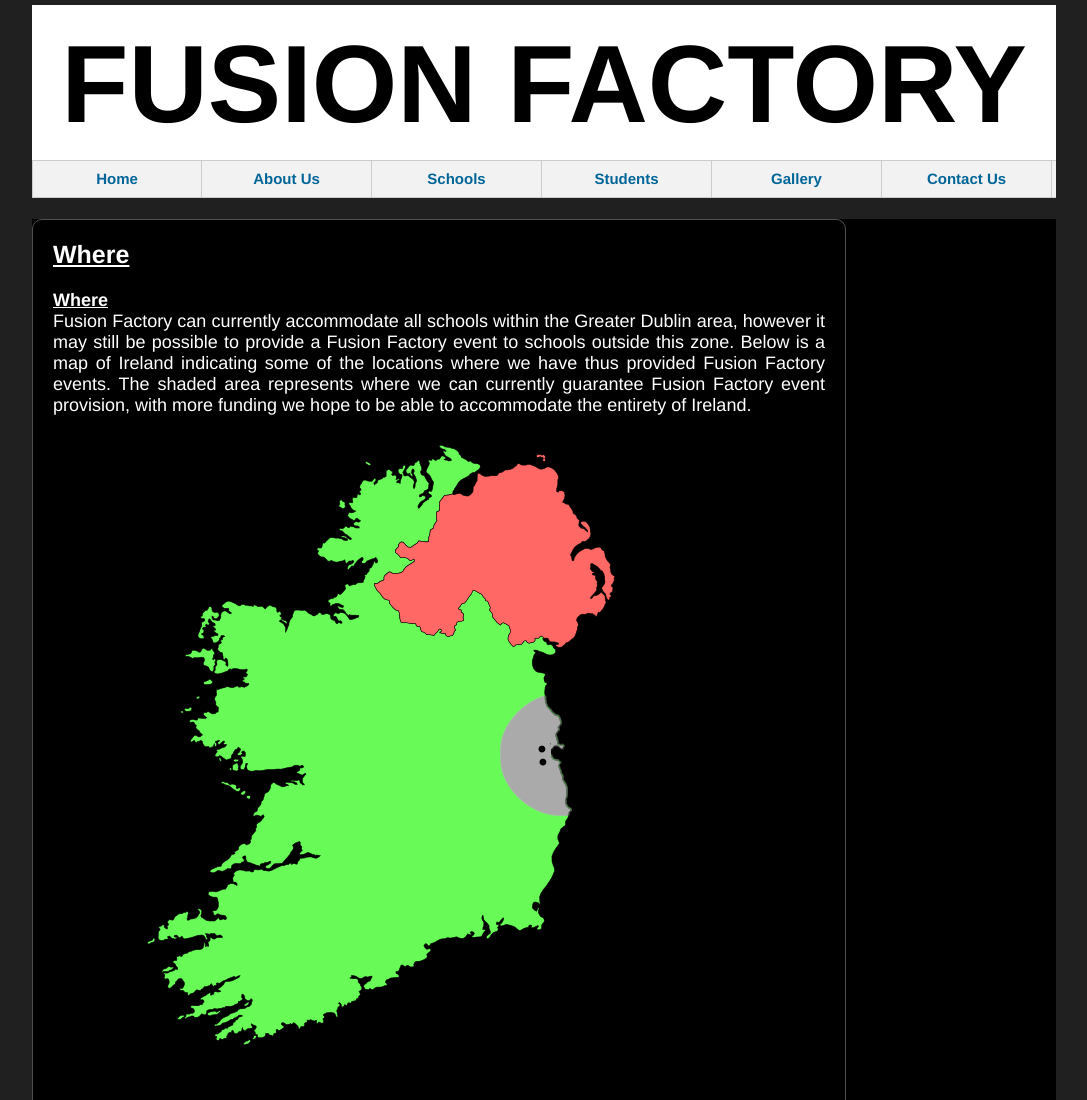
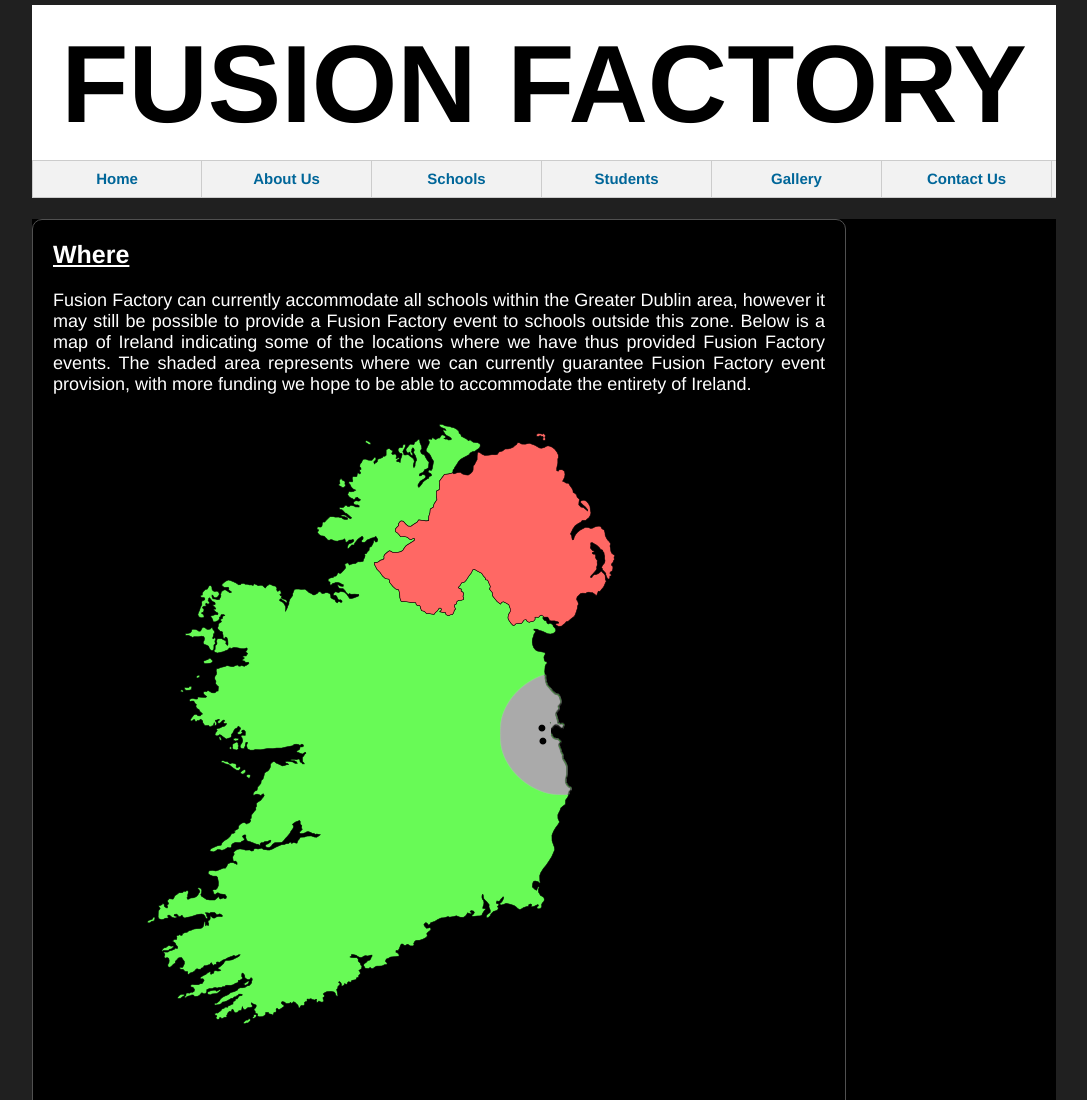
Before and after one commit to fusionfactory/fusionfactory.github.com, a plain HTML site: page where.html in a window 1280 px wide. Shown: the top 1100 px of the page, without its empty margins (96-1183 px from the left). Drawn offline with Linux system fonts and the light colour scheme; a script that the page names is missing.

Commit message:
removing dupe title

```diff
--- a/where.html
+++ b/where.html
@@ -63,7 +63,6 @@
 	<span style="font-size:25px" class="ptitle">Where</span>
 	<br/>
 
-	<span class="ptitle">Where</span>
 	Fusion Factory can currently accommodate all schools within the Greater Dublin area, however it may still be possible to provide a Fusion Factory event to schools outside this zone. Below is a map of Ireland indicating some of the locations where we have thus provided Fusion Factory events. The shaded area represents where we can currently guarantee Fusion Factory event provision, with more funding we hope to be able to accommodate the entirety of Ireland.
 	<br/><br/>
 	<iframe id="map" height="700" width="600" src="map.html"></iframe>
```
